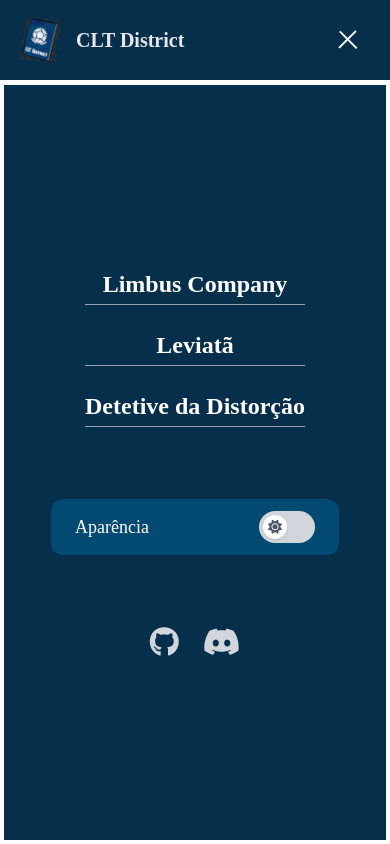
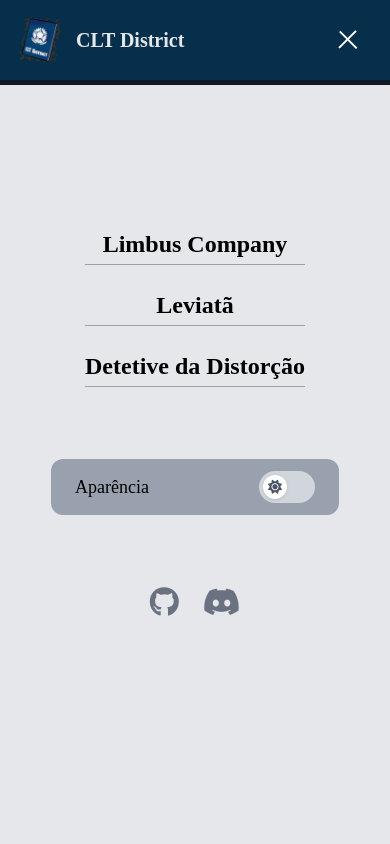
Before and after one commit to i-ribas/clt-district-website, a website built with Vite: page index.html in a window 390 px wide. Both pictures are taken after a click on the button 344 px from the left and 40 px from the top of the page. Built offline with nearby package versions, Linux system fonts and the light colour scheme; a web font is replaced by a local one.

Commit message:
feat: added paper bg to page, experimenting with decoration

```diff
--- a/index.html
+++ b/index.html
@@ -12,8 +12,10 @@
     <script type="module" src="src/scripts/main.ts"></script>
     <title>CLT District</title>
   </head>
-  <body class="dark:bg-zinc-800">
-    <header class="fixed w-full p-4 bg-sky-950 z-2">
+  <body>
+    <header
+      class="fixed w-full p-4 bg-sky-950 border-b-5 border-gray-900 dark:border-b-1 dark:border-gray-200 z-2"
+    >
       <!-- Navbar -->
       <nav class="flex items-center">
         <!-- Left: Logo + Title -->
@@ -50,7 +52,9 @@
         </ul>
 
         <!-- Right: Dark Mode Toggle -->
-        <div class="flex-1 hidden md:flex justify-end items-center space-x-4">
+        <div
+          class="flex-1 hidden md:flex justify-end items-center space-x-4 mx-2"
+        >
           <span class="border-r-1 border-gray-300 mr-6 flex">
             <!-- GitHub -->
             <a
@@ -113,7 +117,7 @@
     <!-- those border-b's also look bad -->
     <div
       id="mobile-menu"
-      class="fixed inset-0 bg-sky-950 text-white border-4 border-t-85 dark:border-zinc-800 flex flex-col items-center justify-center space-y-8 opacity-0 pointer-events-none transition-opacity duration-300 z-1"
+      class="fixed inset-0 bg-gray-200 dark:bg-zinc-800 dark:text-white flex flex-col items-center justify-center space-y-8 opacity-0 pointer-events-none transition-opacity duration-300 z-1"
     >
       <!-- Menu Links -->
       <ul
@@ -141,7 +145,7 @@
         class="mt-10 opacity-0 translate-y-[-20px] transition-all duration-500"
       >
         <div
-          class="bg-sky-900 px-6 py-3 rounded-xl flex items-center justify-between w-72"
+          class="bg-gray-400 dark:bg-zinc-900 px-6 py-3 rounded-xl flex items-center justify-between w-72"
         >
           <span class="text-lg">Aparência</span>
           <button
@@ -173,7 +177,9 @@
           class="flex items-center justify-center"
           aria-label="GitHub"
         >
-          <i class="fab fa-github text-3xl text-gray-300 hover:text-white"></i>
+          <i
+            class="fab fa-github text-3xl text-gray-500 dark:text-gray-300 hover:text-white"
+          ></i>
         </a>
 
         <!-- Discord -->
@@ -183,7 +189,9 @@
           class="flex items-center justify-center"
           aria-label="Discord"
         >
-          <i class="fab fa-discord text-3xl text-gray-300 hover:text-white"></i>
+          <i
+            class="fab fa-discord text-3xl text-gray-500 dark:text-gray-300 hover:text-white"
+          ></i>
         </a>
       </div>
     </div>
@@ -193,7 +201,7 @@
     >
       <!-- Section 1 -->
       <section
-        class="relative h-screen flex flex-col justify-center items-center px-4 text-center bg-white dark:bg-zinc-800 snap-start"
+        class="relative h-screen flex flex-col justify-center items-center px-4 text-center bg-white dark:bg-zinc-800 snap-start section-paper"
       >
         <img
           src="src/assets/images/clt.png"
@@ -201,18 +209,20 @@
           alt="Logo da CLT District"
           id="interact-logo"
         />
-        <p class="m-5 text-2xl sm:text-4xl max-w-md sm:max-w-xl">
-          Bem-vindos ao site da CLT District!
-        </p>
-        <p class="m-6 text-base sm:text-xl max-w-md sm:max-w-2xl">
-          A CLT District é uma equipe independente dedicada a tornar acessíveis
-          as obras da Project Moon para o público brasileiro, desde seus jogos
-          até webcomics. Nosso trabalho é feito de fã para fã e não tem fins
-          lucrativos.
-        </p>
-        <p class="m-6 text-base sm:text-xl max-w-md sm:max-w-2xl text-gray-400">
-          © 2025 CLT District
-        </p>
+        <article
+          class="mx-auto flex flex-col items-center text-base sm:text-xl max-w-md sm:max-w-2xl"
+        >
+          <h1 class="m-7 text-2xl sm:text-4xl max-w-xl">
+            Bem-vindos ao site da CLT District!
+          </h1>
+          <h2 class="m-2">
+            A CLT District é uma equipe independente dedicada a tornar
+            acessíveis as obras da Project Moon para o público brasileiro, desde
+            seus jogos até webcomics. Nosso trabalho é feito de fã para fã e não
+            tem fins lucrativos.
+          </h2>
+          <h3 class="m-6 text-gray-400">© 2025 CLT District</h3>
+        </article>
 
         <!-- Down Arrow -->
         <div
@@ -225,23 +235,29 @@
 
       <!-- Section 2 -->
       <section
-        class="h-screen flex justify-center items-center bg-gray-100 dark:bg-zinc-700 snap-start"
+        class="h-screen flex justify-center items-center bg-gray-100 dark:bg-zinc-700 snap-start section-paper"
       >
-        <h2 class="text-3xl font-bold">Projetos e Progresso</h2>
+        <article>
+          <h1 class="text-3xl font-bold">Projetos e Progresso</h1>
+        </article>
       </section>
 
       <!-- Section 3 -->
       <section
-        class="h-screen flex justify-center items-center bg-gray-200 dark:bg-zinc-600 snap-start"
+        class="h-screen flex justify-center items-center bg-gray-200 dark:bg-zinc-600 snap-start section-paper"
       >
-        <h2 class="text-3xl font-bold">Perguntas Frequentes</h2>
+        <article>
+          <h1 class="text-3xl font-bold">Perguntas Frequentes</h1>
+        </article>
       </section>
 
       <!-- Section 4 -->
       <section
-        class="h-screen flex justify-center items-center bg-gray-300 dark:bg-zinc-500 snap-start"
+        class="h-screen flex justify-center items-center bg-gray-300 dark:bg-zinc-500 snap-start section-paper"
       >
-        <h2 class="text-3xl font-bold">Contato/Créditos/Ko-fi</h2>
+        <article>
+          <h1 class="text-3xl font-bold">Contato/Créditos/Ko-fi</h1>
+        </article>
       </section>
     </main>
   </body>
--- a/src/styles/main.css
+++ b/src/styles/main.css
@@ -27,6 +27,33 @@
   transform: rotate(-45deg) translate(10px, -5px);
 }
 
+/* texture overlay on top of the section background but underneath content */
+.section-paper {
+  position: relative;
+  isolation: isolate; /* ensures blend stays inside this section only */
+  overflow: hidden;
+}
+
+.section-paper::before {
+  content: "";
+  position: absolute;
+  inset: 0;
+  background-image: url("/paper.jpg");
+  background-size: cover;
+  background-position: center;
+  background-repeat: no-repeat;
+
+  opacity: 0.05;
+  pointer-events: none;
+  z-index: 0;
+  mix-blend-mode: multiply;
+}
+
+/* Flip every even section horizontally, makes it look less repetitive */
+.section-paper:nth-of-type(even)::before {
+  transform: scaleX(-1);
+}
+
 #interact-logo:active {
   animation: pulse 0.25s;
 }
```
Also changed, not shown: public/paper.jpg (added).
